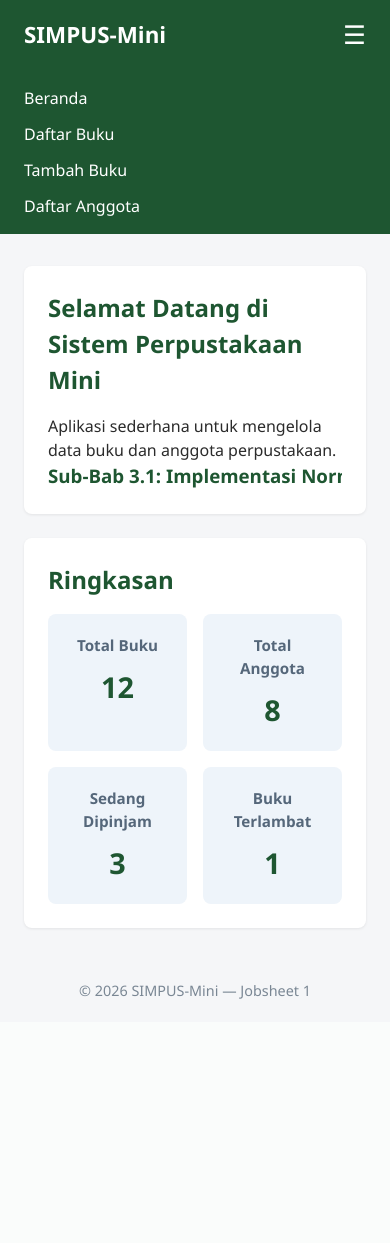
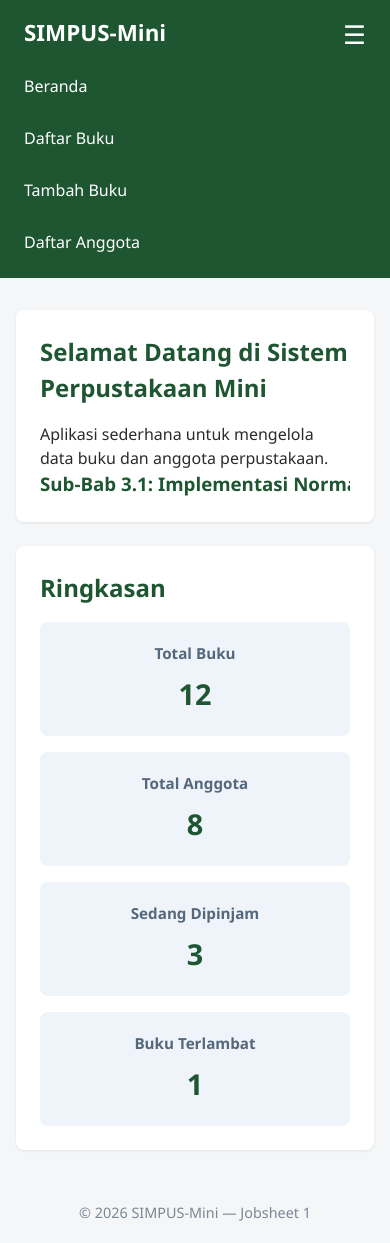
Before and after one commit to faridiqbalarzaki/Pemrograman-Website, a PHP site: page /index.html in a window 390 px wide, after a click that opens the changed part. Before the commit the page ends 999 px from the top, so only its background shows below. Run offline with PHP 8.4, Linux system fonts and the light colour scheme.

Commit message:
Soal no 5

```diff
--- a/jobsheet-03/assets/css/style.css
+++ b/jobsheet-03/assets/css/style.css
@@ -21,44 +21,66 @@ a:hover {
   text-decoration: underline;
 }
 
-/* ===== Header & Navbar (Flexbox) ===== */
+/* =========================================
+   1. GAYA DASAR (MOBILE FIRST)
+========================================= */
+
+/* ===== Header & Navbar ===== */
 header {
   background-color: #1e5631;
   color: #fff;
   padding: 1rem 1.5rem;
-  display: flex;
-  align-items: center;
-  justify-content: space-between;
-  flex-wrap: wrap;
-  gap: 1rem;
+  position: relative;
 }
 
 header h1 {
   font-size: 1.4rem;
+  margin-bottom: 0.5rem;
+}
+
+.nav-toggle {
+  display: none;
+}
+
+.nav-toggle-label {
+  display: block; /* Hamburger muncul di HP */
+  font-size: 1.6rem;
+  color: #fff;
+  cursor: pointer;
+  position: absolute;
+  top: 1rem;
+  right: 1.5rem;
+}
+
+header nav {
+  display: none; /* Menu sembunyi di HP by default */
+  width: 100%;
+  margin-top: 1rem;
+}
+
+.nav-toggle:checked ~ nav {
+  display: block; /* Menu muncul saat hamburger diklik */
 }
 
 header nav ul {
   list-style: none;
   display: flex;
-  gap: 1.25rem;
-  flex-wrap: wrap;
+  flex-direction: column; /* Menu menyusun vertikal di HP */
+  gap: 0.75rem;
 }
 
 header nav a {
   color: #fff;
   font-weight: 500;
-}
-@media (min-width: 1400px) {
-  main {
-    max-width: 1200px;
-  }
+  display: block;
+  padding: 0.5rem 0;
 }
 
 /* ===== Main Layout ===== */
 main {
-  max-width: 1000px;
+  width: 100%;
   margin: 2rem auto;
-  padding: 0 1.5rem;
+  padding: 0 1rem; /* Padding lebih sempit untuk HP */
 }
 
 section {
@@ -74,10 +96,10 @@ section h2 {
   color: #1e5631;
 }
 
-/* ===== Kartu Statistik (CSS Grid) ===== */
+/* ===== Kartu Statistik (1 Kolom di HP) ===== */
 .grid-ringkasan {
   display: grid;
-  grid-template-columns: repeat(auto-fit, minmax(200px, 1fr));
+  grid-template-columns: 1fr; /* 1 Kolom penuh */
   gap: 1rem;
 }
 
@@ -100,7 +122,12 @@ main section:nth-of-type(2) article p {
   color: #1e5631;
 }
 
-/* ===== Tabel ===== */
+/* ===== Tabel & Tabel Responsif ===== */
+.table-responsive {
+  width: 100%;
+  overflow-x: auto;
+}
+
 table {
   width: 100%;
   border-collapse: collapse;
@@ -111,6 +138,7 @@ td {
   text-align: left;
   padding: 0.65rem 0.75rem;
   border-bottom: 1px solid #e2e6ea;
+  white-space: nowrap;
 }
 
 thead {
@@ -143,7 +171,6 @@ td button {
   background-color: #d38e38;
   color: #fff;
 }
-
 .btn-hapus {
   background-color: #de5b5b;
   color: #fff;
@@ -164,7 +191,7 @@ form label {
 form input,
 form select {
   width: 100%;
-  max-width: 400px;
+  max-width: 100%; /* Penuh di HP */
   padding: 0.55rem 0.7rem;
   border: 1px solid #cdd4da;
   border-radius: 4px;
@@ -193,59 +220,62 @@ footer {
   font-size: 0.9rem;
 }
 
-/* ===== Responsive Table ===== */
-.table-responsive {
-  width: 100%;
-  overflow-x: auto;
-}
+/* =========================================
+   2. MEDIA QUERIES (TABLET & DESKTOP)
+========================================= */
 
-td {
-  white-space: nowrap;
-}
-
-form input,
-form select {
-  max-width: 100%;
-}
-
-.nav-toggle {
-  display: none;
-}
-
-.nav-toggle-label {
-  display: none;
-  font-size: 1.6rem;
-  color: #fff;
-  cursor: pointer;
-}
-
-@media (max-width: 900px) {
-  .grid-ringkasan {
-    grid-template-columns: repeat(2, 1fr);
+/* Dijalankan otomatis ketika layar membesar ke 900px ke atas */
+@media (min-width: 900px) {
+  /* Header Menyamping */
+  header {
+    display: flex;
+    flex-direction: row;
+    justify-content: space-between;
+    align-items: center;
   }
 
-  /* --- Tambahan untuk Hamburger Menu --- */
-  header {
-    position: relative;
+  header h1 {
+    margin-bottom: 0;
   }
 
+  /* Sembunyikan Hamburger karena layar sudah lebar */
   .nav-toggle-label {
-    display: block;
+    display: none;
   }
 
+  /* Munculkan Menu Permanen & Menyamping */
   header nav {
-    display: none;
-    width: 100%;
-    order: 3;
-    margin-top: 1rem;
-  }
-
-  .nav-toggle:checked ~ nav {
-    display: block;
+    display: block !important;
+    width: auto;
+    margin-top: 0;
   }
 
   header nav ul {
-    flex-direction: column;
-    gap: 0.75rem;
+    flex-direction: row;
+    gap: 1.25rem;
+  }
+
+  /* Lebarkan Area Utama */
+  main {
+    max-width: 1000px;
+    padding: 0 1.5rem;
+  }
+
+  /* Kartu Statistik Menjadi Grid Banyak Kolom */
+  .grid-ringkasan {
+    grid-template-columns: repeat(auto-fit, minmax(200px, 1fr));
+  }
+
+  /* Form Input Dibatasi agar Tidak Terlalu Lebar di Desktop */
+  form input,
+  form select {
+    max-width: 400px;
   }
 }
+
+/* Dijalankan otomatis ketika layar sangat besar mencapai 1400px (Soal 1) */
+@media (min-width: 1400px) {
+  main {
+    max-width: 1200px; /* Batas kontainer diperlebar */
+  }
+}
```
